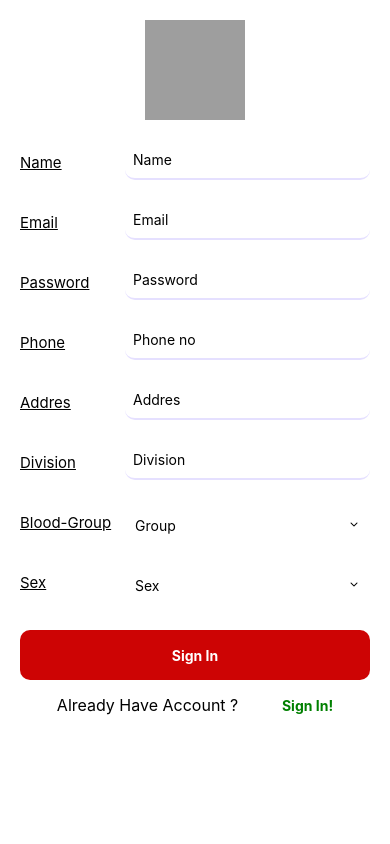
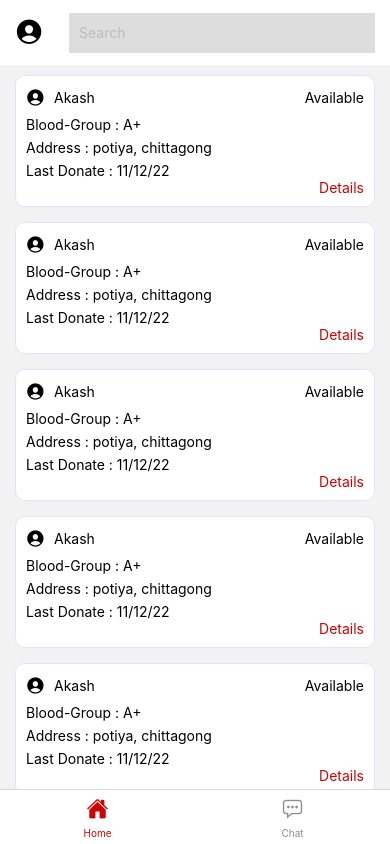
Before and after one commit to jahidul96/blood_app, a React Native app in the folder bloodapp/: screen /Home in a window 390 px wide. Built offline with nearby package versions, Linux system fonts and the light colour scheme; grey boxes are pictures that could not be loaded.

Commit message:
home page ui addedgit add .

```diff
--- a/bloodapp/App.tsx
+++ b/bloodapp/App.tsx
@@ -4,13 +4,15 @@
 import { createNativeStackNavigator } from "@react-navigation/native-stack";
 import Register from "./app/screens/auth/Register";
 import Login from "./app/screens/auth/Login";
-
+import React from "react";
+import BottomNav from "./app/navigation/BottomNav";
 const Stack = createNativeStackNavigator();
 
 export default function App() {
   return (
     <NavigationContainer>
       <Stack.Navigator screenOptions={{ headerShown: false }}>
+        <Stack.Screen name="Main" component={BottomNav} />
         <Stack.Screen name="Register" component={Register} />
         <Stack.Screen name="Login" component={Login} />
       </Stack.Navigator>
--- /dev/null
+++ b/bloodapp/app/components/Donar.tsx
@@ -0,0 +1,72 @@
+import { StyleSheet, Text, View, TouchableOpacity } from "react-native";
+import React from "react";
+import Ionicons from "react-native-vector-icons/Ionicons";
+import { AppColors } from "../utils/AppColors";
+
+const Donar = () => {
+  return (
+    <View style={styles.container}>
+      {/* donar profile */}
+      <View style={styles.profileContainer}>
+        <View style={styles.profile}>
+          <Ionicons name="person-circle" size={20} />
+          <Text style={styles.name}>Akash</Text>
+        </View>
+        <Text>Available</Text>
+      </View>
+      <View style={styles.rowStyle}>
+        <Text>Blood-Group : </Text>
+        <Text>A+</Text>
+      </View>
+      <View style={[styles.rowStyle, { marginTop: 6 }]}>
+        <Text>Address : </Text>
+        <Text>potiya, chittagong</Text>
+      </View>
+      <View style={[styles.rowStyle, { marginTop: 6 }]}>
+        <Text>Last Donate : </Text>
+        <Text>11/12/22</Text>
+      </View>
+      <View style={styles.detailsWrapper}>
+        <TouchableOpacity>
+          <Text style={styles.btnText}>Details</Text>
+        </TouchableOpacity>
+      </View>
+    </View>
+  );
+};
+
+export default Donar;
+
+const styles = StyleSheet.create({
+  container: {
+    padding: 10,
+    backgroundColor: AppColors.WHITE,
+    marginBottom: 15,
+    borderWidth: 1,
+    borderColor: AppColors.LIGHTSKYBLUE,
+    borderRadius: 10,
+  },
+  profileContainer: {
+    flexDirection: "row",
+    justifyContent: "space-between",
+    alignItems: "center",
+    marginBottom: 7,
+  },
+  profile: {
+    flexDirection: "row",
+    alignItems: "center",
+  },
+  name: {
+    marginLeft: 8,
+  },
+  rowStyle: {
+    flexDirection: "row",
+  },
+  detailsWrapper: {
+    width: "100%",
+    alignItems: "flex-end",
+  },
+  btnText: {
+    color: AppColors.RED,
+  },
+});
--- /dev/null
+++ b/bloodapp/app/navigation/BottomNav.tsx
@@ -0,0 +1,48 @@
+import React from "react";
+import { createBottomTabNavigator } from "@react-navigation/bottom-tabs";
+import Ionicons from "react-native-vector-icons/Ionicons";
+import { AppColors } from "../utils/AppColors";
+import Home from "../screens/Home";
+import Chat from "../screens/Chat";
+
+const Tab = createBottomTabNavigator();
+
+const BottomNav = () => {
+  return (
+    <Tab.Navigator
+      initialRouteName="Main"
+      screenOptions={{
+        headerShown: false,
+        tabBarActiveTintColor: AppColors.RED,
+        tabBarHideOnKeyboard: true,
+        tabBarStyle: {
+          height: 55,
+          paddingBottom: 5,
+        },
+      }}
+    >
+      <Tab.Screen
+        name="Home"
+        component={Home}
+        options={{
+          tabBarLabel: "Home",
+          tabBarIcon: ({ color, size }) => (
+            <Ionicons name="home" color={color} size={22} />
+          ),
+        }}
+      />
+      <Tab.Screen
+        name="Chat"
+        component={Chat}
+        options={{
+          tabBarLabel: "Chat",
+          tabBarIcon: ({ color, size }) => (
+            <Ionicons name="chatbox-ellipses-outline" color={color} size={22} />
+          ),
+        }}
+      />
+    </Tab.Navigator>
+  );
+};
+
+export default BottomNav;
--- /dev/null
+++ b/bloodapp/app/screens/Chat.tsx
@@ -0,0 +1,14 @@
+import { StyleSheet, Text, View } from "react-native";
+import React from "react";
+
+const Chat = () => {
+  return (
+    <View>
+      <Text>Chat</Text>
+    </View>
+  );
+};
+
+export default Chat;
+
+const styles = StyleSheet.create({});
--- /dev/null
+++ b/bloodapp/app/screens/Home.tsx
@@ -0,0 +1,70 @@
+import { StyleSheet, Text, View, StatusBar, ScrollView } from "react-native";
+import React from "react";
+import { AppColors } from "../utils/AppColors";
+import { WIDTH } from "../utils/AppDimension";
+import Ionicons from "react-native-vector-icons/Ionicons";
+import Donar from "../components/Donar";
+
+const donaters = [1, 2, 3, 4, 5, 6, 7, 8, 9, 10];
+
+const Home = () => {
+  return (
+    <View>
+      <StatusBar backgroundColor={AppColors.RED} />
+
+      {/* topbar content/profileicon content */}
+      <View style={styles.profileTopContainer}>
+        <View style={styles.iconWrapper}>
+          <Ionicons name="person-circle" size={30} />
+        </View>
+        <View style={styles.inputSample}>
+          <Text style={styles.searchText}>Search</Text>
+        </View>
+      </View>
+
+      {/* all content */}
+
+      <ScrollView>
+        <View style={styles.contentWrapper}>
+          {donaters.map((data) => (
+            <Donar key={data} />
+          ))}
+          {/* <Donar /> */}
+        </View>
+      </ScrollView>
+    </View>
+  );
+};
+
+export default Home;
+
+const styles = StyleSheet.create({
+  profileTopContainer: {
+    width: WIDTH,
+    height: 65,
+    flexDirection: "row",
+    justifyContent: "space-between",
+    alignItems: "center",
+    paddingHorizontal: 15,
+    backgroundColor: AppColors.WHITE,
+  },
+  iconWrapper: {
+    width: "10%",
+  },
+  inputSample: {
+    width: "85%",
+    height: 40,
+    backgroundColor: "#ddd",
+    justifyContent: "center",
+    paddingLeft: 10,
+  },
+  searchText: {
+    color: "#bbb",
+  },
+  contentWrapper: {
+    flex: 1,
+    marginTop: 10,
+    paddingHorizontal: 15,
+    paddingBottom: 70,
+  },
+});
--- a/bloodapp/package.json
+++ b/bloodapp/package.json
@@ -9,6 +9,7 @@
     "web": "expo start --web"
   },
   "dependencies": {
+    "@react-navigation/bottom-tabs": "^6.5.3",
     "@react-navigation/native": "^6.1.2",
     "@react-navigation/native-stack": "^6.9.8",
     "expo": "~47.0.12",
```
Also changed, not shown: 1 other file (tests, documents, lock files or other folders).
